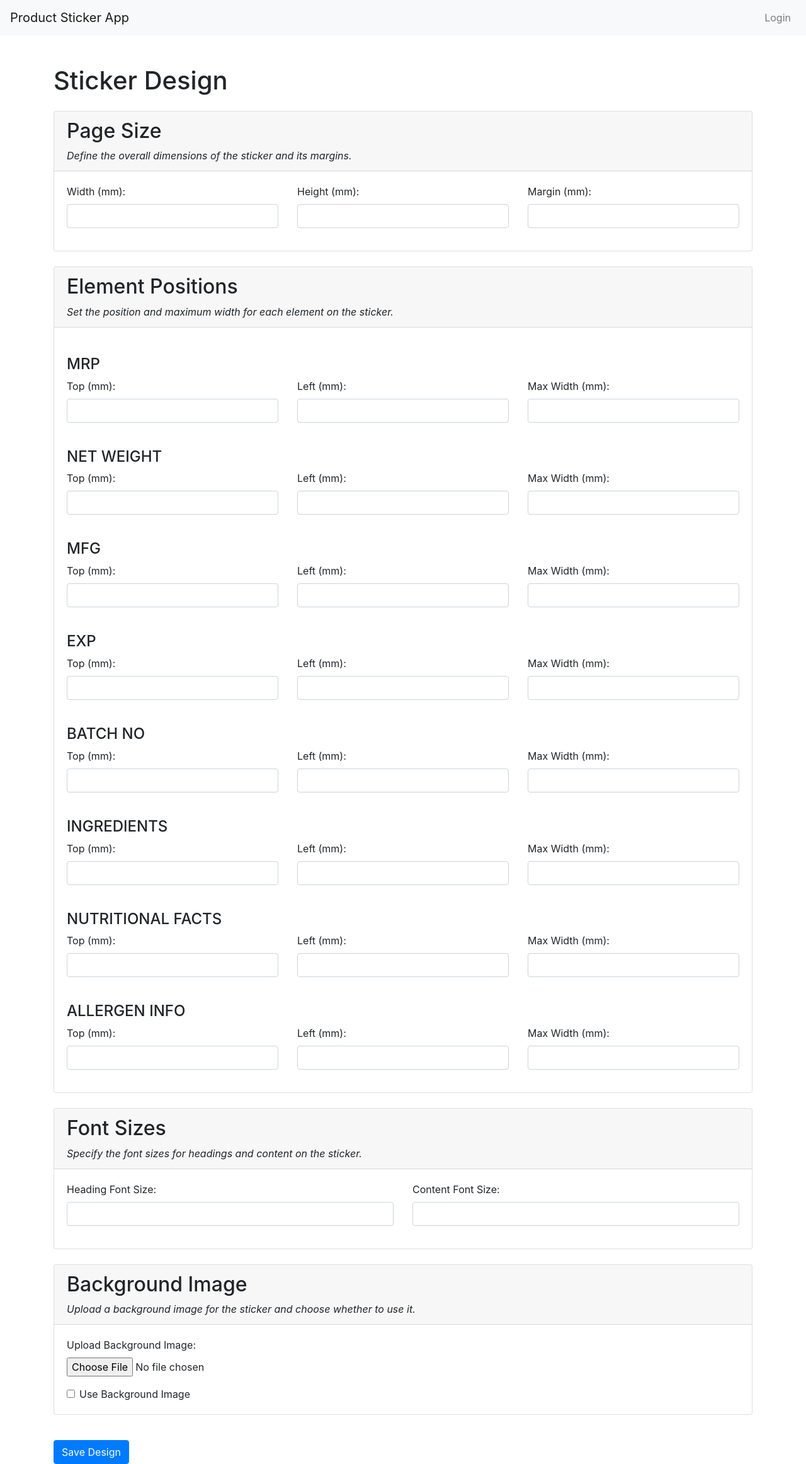
After one commit to ajithrn/product-sticker-app, a Python web app: template app/templates/sticker_design.html in a window 1280 px wide. The commit adds this page. Shown: the whole page at 63% size. Run offline with Jinja, Linux system fonts and the light colour scheme; the template is opened without the code that fills it, so the values that code supplies are empty; some libraries are stand-ins or nearby versions.

Commit message:
Implement sticker design customization feature
  -  Add new StickerDesign model with default values
  -  Create sticker design page under tools menu (admin access only)
  -  Implement form for customizing sticker layout and appearance
  -  Add options for page size, element positions, and font sizes
  -  Include background image upload, preview and toggle functionality
  -  Update sticker generation logic to use custom design settings
  -  Add error handling for invalid inputs
  -  Display flash messages for successful updates
  -  Update database schema and migrations"

```diff
--- a/app/templates/base.html
+++ b/app/templates/base.html
@@ -48,6 +48,7 @@
                         <a class="dropdown-item" href="{{ url_for('main.analytics_dashboard') }}">Analytics</a>
                         {% if current_user.role == 'store_admin' %}
                             <a class="dropdown-item" href="{{ url_for('main.user_management') }}">User Management</a>
+                            <a class="dropdown-item" href="{{ url_for('main.sticker_design') }}">Sticker Design</a>
                         {% endif %}
                     </div>
                 </li>
--- /dev/null
+++ b/app/templates/sticker_design.html
@@ -0,0 +1,131 @@
+{% extends "base.html" %}
+
+{% block content %}
+<h1 class="mb-4">Sticker Design</h1>
+<form method="POST" enctype="multipart/form-data">
+  <div class="card mb-4">
+    <div class="card-header">
+      <h2 class="mb-0">Page Size</h2>
+      <p class="mt-2 mb-0 font-italic">Define the overall dimensions of the sticker and its margins.</p>
+    </div>
+    <div class="card-body">
+      <div class="row">
+        <div class="col-md-4">
+          <div class="form-group">
+            <label for="page_width">Width (mm):</label>
+            <input type="number" step="0.1" class="form-control" id="page_width" name="page_width"
+              value="{{ design.page_width }}" required>
+          </div>
+        </div>
+        <div class="col-md-4">
+          <div class="form-group">
+            <label for="page_height">Height (mm):</label>
+            <input type="number" step="0.1" class="form-control" id="page_height" name="page_height"
+              value="{{ design.page_height }}" required>
+          </div>
+        </div>
+        <div class="col-md-4">
+          <div class="form-group">
+            <label for="page_margin">Margin (mm):</label>
+            <input type="number" step="0.1" class="form-control" id="page_margin" name="page_margin"
+              value="{{ design.page_margin }}" required>
+          </div>
+        </div>
+      </div>
+    </div>
+  </div>
+
+  <div class="card mb-4">
+    <div class="card-header">
+      <h2 class="mb-0">Element Positions</h2>
+      <p class="mt-2 mb-0 font-italic">Set the position and maximum width for each element on the sticker.</p>
+    </div>
+    <div class="card-body">
+      {% for element in ['mrp', 'net_weight', 'mfg', 'exp', 'batch_no', 'ingredients', 'nutritional_facts',
+      'allergen_info'] %}
+      <h4 class="mt-4 text-uppercase">{{ element|replace('_', ' ')|title }}</h4>
+      <div class="row">
+        <div class="col-md-4">
+          <div class="form-group">
+            <label for="{{ element }}_top">Top (mm):</label>
+            <input type="number" step="0.1" class="form-control" id="{{ element }}_top" name="{{ element }}_top"
+              value="{{ design[element + '_top'] }}" required>
+          </div>
+        </div>
+        <div class="col-md-4">
+          <div class="form-group">
+            <label for="{{ element }}_left">Left (mm):</label>
+            <input type="number" step="0.1" class="form-control" id="{{ element }}_left" name="{{ element }}_left"
+              value="{{ design[element + '_left'] }}" required>
+          </div>
+        </div>
+        <div class="col-md-4">
+          <div class="form-group">
+            <label for="{{ element }}_max_width">Max Width (mm):</label>
+            <input type="number" step="0.1" class="form-control" id="{{ element }}_max_width"
+              name="{{ element }}_max_width" value="{{ design[element + '_max_width'] }}" required>
+          </div>
+        </div>
+      </div>
+      {% endfor %}
+    </div>
+  </div>
+
+  <div class="card mb-4">
+    <div class="card-header">
+      <h2 class="mb-0">Font Sizes</h2>
+      <p class="mt-2 mb-0 font-italic">Specify the font sizes for headings and content on the sticker.</p>
+    </div>
+    <div class="card-body">
+      <div class="row">
+        <div class="col-md-6">
+          <div class="form-group">
+            <label for="heading_font_size">Heading Font Size:</label>
+            <input type="number" step="0.1" class="form-control" id="heading_font_size" name="heading_font_size"
+              value="{{ design.heading_font_size }}" required>
+          </div>
+        </div>
+        <div class="col-md-6">
+          <div class="form-group">
+            <label for="content_font_size">Content Font Size:</label>
+            <input type="number" step="0.1" class="form-control" id="content_font_size" name="content_font_size"
+              value="{{ design.content_font_size }}" required>
+          </div>
+        </div>
+      </div>
+    </div>
+  </div>
+
+  <div class="card mb-4">
+    <div class="card-header">
+      <h2 class="mb-0">Background Image</h2>
+      <p class="mt-2 mb-0 font-italic">Upload a background image for the sticker and choose whether to use it.</p>
+    </div>
+    <div class="card-body">
+      <div class="row">
+        <div class="col-md-6">
+          <div class="form-group">
+            <label for="bg_image">Upload Background Image:</label>
+            <input type="file" class="form-control-file" id="bg_image" name="bg_image">
+          </div>
+          <div class="form-check mt-3">
+            <input type="checkbox" class="form-check-input" id="use_bg_image" name="use_bg_image" {% if
+              design.use_bg_image %}checked{% endif %}>
+            <label class="form-check-label" for="use_bg_image">Use Background Image</label>
+          </div>
+        </div>
+        <div class="col-md-6">
+          {% if design.bg_image %}
+          <div class="mt-3">
+            <img src="{{ url_for('static', filename='images/' + design.bg_image) }}" alt="Background Image"
+              style="max-width: 200px;">
+          </div>
+          {% endif %}
+        </div>
+      </div>
+    </div>
+  </div>
+
+  <button type="submit" class="btn btn-primary mt-3">Save Design</button>
+</form>
+{% endblock %}
```
Also changed, not shown: app/main/routes.py (+66 -2 lines), app/models.py (+34 -0 lines), app/sticker.py (+36 -26 lines).
